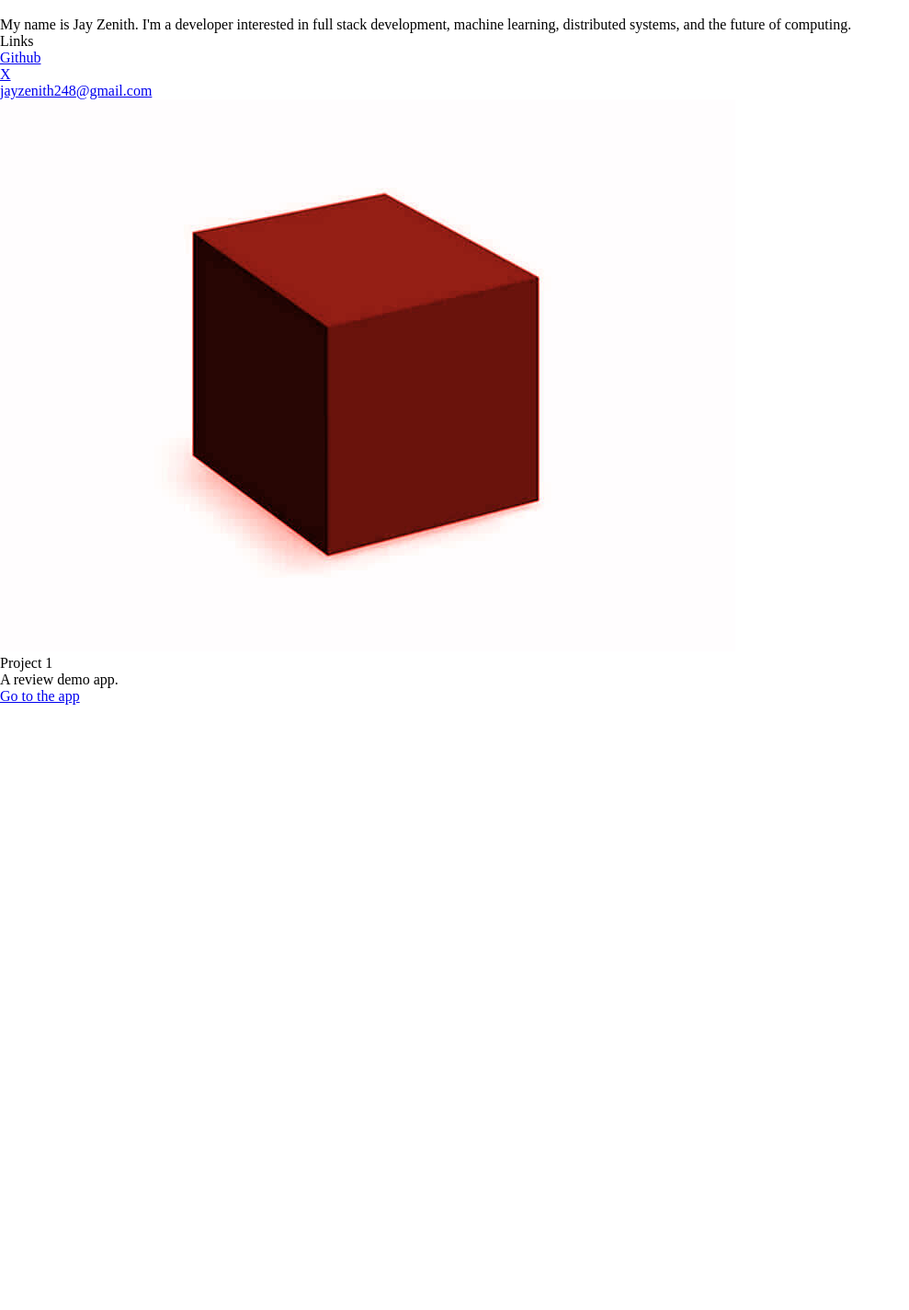
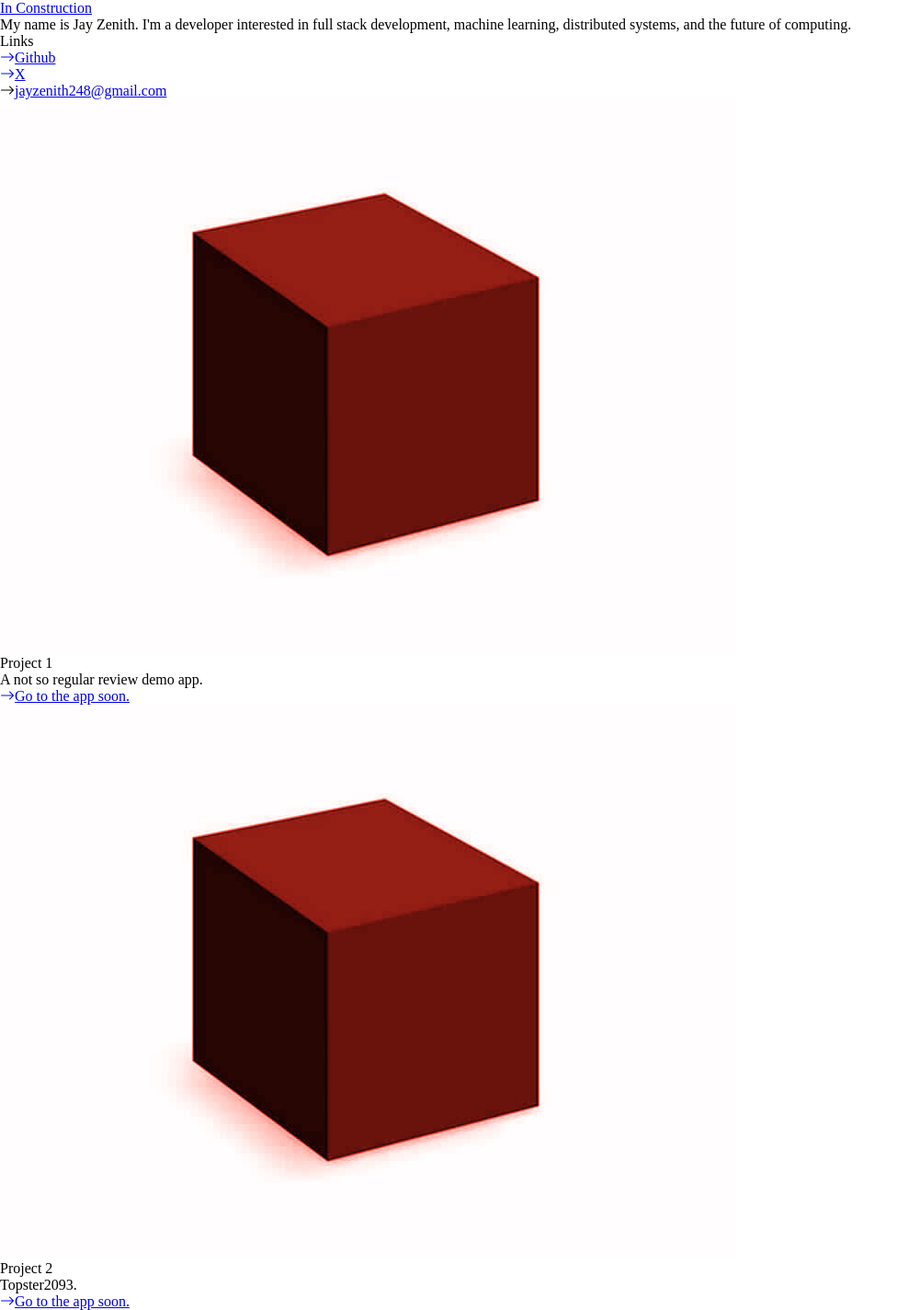
Before and after one commit to JayZenith/portfolio, a React (Create React App) app: page / in a window 1280 px wide. Shown: the whole page at 92% size, without its empty margins (0-989 px from the left). Before the commit the page ends 800 px from the top, so only its background shows below. Built offline with nearby package versions, Linux system fonts and the light colour scheme; a web font is replaced by a local one.

Commit message:
added project 2 section

```diff
--- a/package.json
+++ b/package.json
@@ -6,6 +6,8 @@
     "@testing-library/jest-dom": "^5.17.0",
     "@testing-library/react": "^13.4.0",
     "@testing-library/user-event": "^13.5.0",
+    "bootstrap": "^5.3.3",
+    "bootstrap-icons": "^1.11.3",
     "react": "^18.3.1",
     "react-dom": "^18.3.1",
     "react-icons": "^5.3.0",
--- a/src/App.js
+++ b/src/App.js
@@ -11,11 +11,11 @@ function App() {
       <Router>
 
 
-        <div className="h-screen w-screen bg-slate-50 flex flex-col items-center font-mono">
+        <div className="h-screen w-screen bg-slate-50 flex flex-col items-center font-mono mt-5">
           <div className=" bg-white h-20 w-2/3 flex items-center justify-center border-b border-b-2  border-black">
 
             <ul className="flex items-center justify-center ">
-              <li className="text-black text-xl"><a href="#"></a></li>
+              <li className="text-black text-xl"><a href="#">In Construction</a></li>
 
             </ul>
           </div>
--- a/src/MainPage.js
+++ b/src/MainPage.js
@@ -2,6 +2,7 @@ import React, { useState, useContext, useRef, useEffect } from 'react'
 import mainImage from './blackmonolith.webp'
 import redBox from './redbox.jpeg'
 import ButtonMailto from "./ButtonMailto";
+import 'bootstrap-icons/font/bootstrap-icons.css';
 
 
 function MainPage() {
@@ -15,19 +16,19 @@ function MainPage() {
 
             </div>
             */}
-            <div className='mt-10 w-full h-full lg:bg-white lg:w-4/5   lg:h-full   lg:pl-16 text-xl flex flex-col items-start'>
+            <div className='mt-0 w-full h-full lg:mt-10 lg:bg-white lg:w-4/5   lg:h-full   lg:pl-16 text-xl flex flex-col items-start'>
                 <p className='border-dashed border-b-4  border-black text-black '></p>
                 <p className='mt-5 text-black '>My name is Jay Zenith. I'm a developer interested in full stack development, machine learning, distributed systems, and the future
                     of computing.
                 </p>
             </div>
 
-            <div className='bg-white mt-10 w-full lg:w-1/4 lg:pl-16 text-xl flex flex-col items-start'>
+            <div className='bg-white mt-10 lg:mt-10 w-full lg:w-1/4 lg:pl-16 text-xl flex flex-col items-start'>
                 <p className='border-dashed border-b-2  border-black text-black'>Links</p>
                 <ul className='mt-5 lg:mt-5 bg-white w-full'>
-                    <li><a href="https://github.com/JayZenith" className='underline text-black '>Github</a></li>
-                    <li className='mt-3 text-black '><a href="https://x.com/JayZenith_" className='underline'>X</a></li>
-                    <li className='mt-3 text-black underline'><ButtonMailto  label="jayzenith248@gmail.com " mailto="mailto:jayzenith248@gmail.com" /> </li>
+                    <li><a href="https://github.com/JayZenith" className='underline text-black '><i class="bi bi-arrow-right"></i>Github</a></li>
+                    <li className='mt-3 text-black '><a href="https://x.com/JayZenith_" className='underline'><i class="bi bi-arrow-right"></i>X</a></li>
+                    <li className='mt-3 flex flex-row text-black underline'><i class="bi bi-arrow-right"></i><ButtonMailto  label="jayzenith248@gmail.com " mailto="mailto:jayzenith248@gmail.com" /> </li>
                     {/*<li className='mt-3 text-red-800 '><a className='underline'>Email</a></li>*/}
                 </ul>
             </div>
@@ -43,14 +44,35 @@ function MainPage() {
             <div className='mt-10 w-full h-full lg:bg-white lg:w-1/2   lg:h-full   lg:pl-16 text-xl flex flex-col items-start'>
                 <p className='border-dashed border-b-4  border-black text-black '>Project 1</p>
                 <p className='mt-5 text-black'>
-                    A review demo app.
+                    A not so regular review demo app.
                 </p>
             </div>
 
             <div className='bg-white mt-10 w-full lg:w-1/4 lg:pl-16 text-xl flex flex-col items-start'>
                 {/*<p className='underline text-red-800 '>Links</p>*/}
                 <ul className='mt-2 lg:mt-5 bg-white w-full'>
-                    <li><a href="http://starfront.s3-website.us-east-2.amazonaws.com" className='underline text-black'>Go to the app</a></li>
+                    <li className='underline'><a href="http://starfront.s3-website.us-east-2.amazonaws.com" className='underline text-black'><i class="bi bi-arrow-right"></i>Go to the app soon.</a></li>
+                </ul>
+            </div>
+        </div>
+
+        <p className='mt-20 w-2/3  border-b border-b-2 border-black'></p>
+
+        <div className='pt-10 lg:mt-10 h-auto w-64 lg:w-2/3   lg:h-72 bg-white flex flex-col lg:flex-row '>
+            <div className='bg-black w-full h-full lg:w-96 lg:h-72 mt-0 lg:mt-0'>
+                <img className='w-full h-full lg:h-full lg:w-full' src={redBox}></img>
+            </div>
+            <div className='mt-10 w-full h-full lg:bg-white lg:w-1/2   lg:h-full   lg:pl-16 text-xl flex flex-col items-start'>
+                <p className='border-dashed border-b-4  border-black text-black '>Project 2</p>
+                <p className='mt-5 text-black'>
+                    Topster2093.
+                </p>
+            </div>
+
+            <div className='bg-white mt-10 w-full lg:w-1/4 lg:pl-16 text-xl flex flex-col items-start'>
+                {/*<p className='underline text-red-800 '>Links</p>*/}
+                <ul className='mt-2 lg:mt-5 bg-white w-full'>
+                    <li className='underline'><a href="http://starfront.s3-website.us-east-2.amazonaws.com" className='underline text-black'><i class="bi bi-arrow-right"></i>Go to the app soon.</a></li>
                 </ul>
             </div>
         </div>
```
Also changed, not shown: 1 other file (tests, documents, lock files or other folders).
